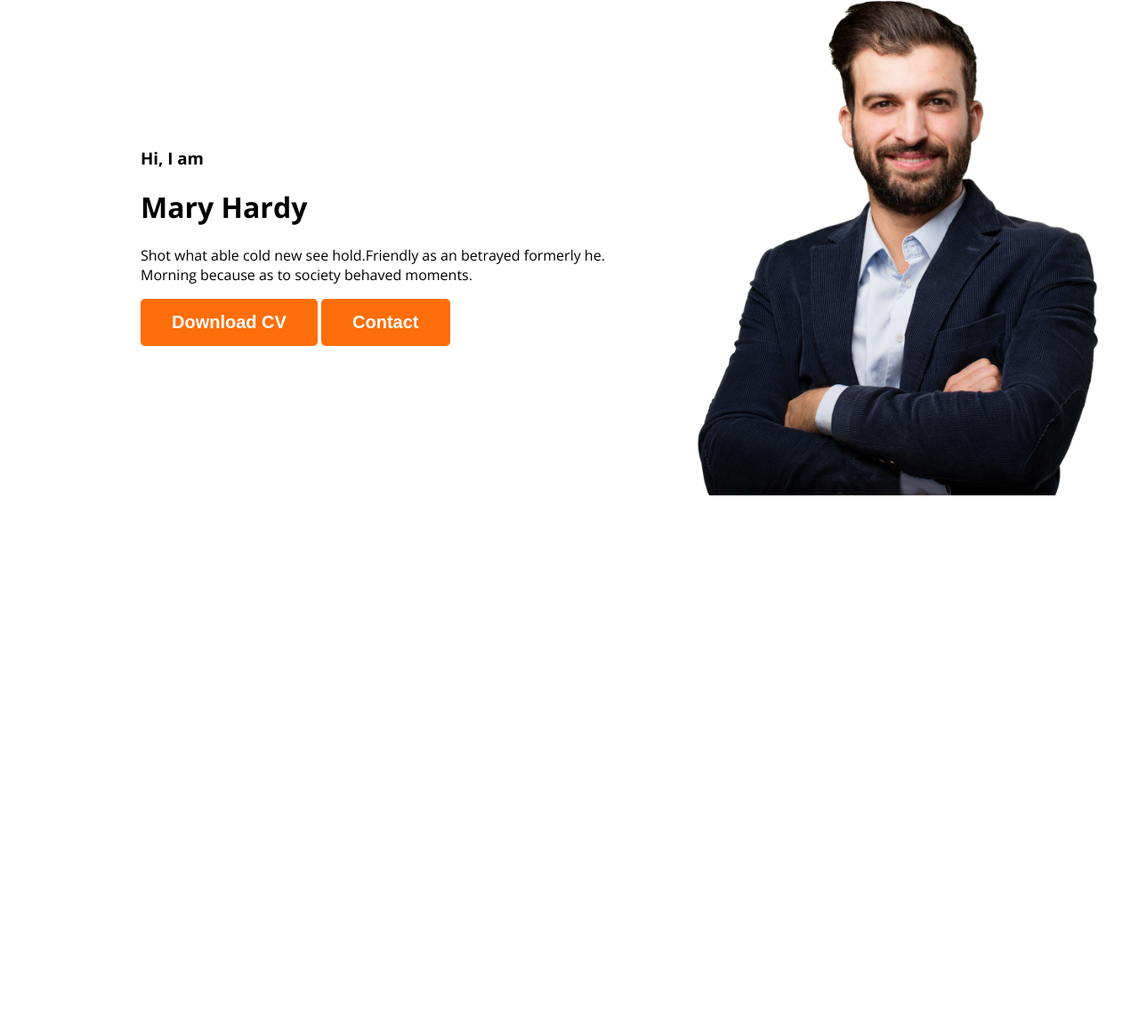
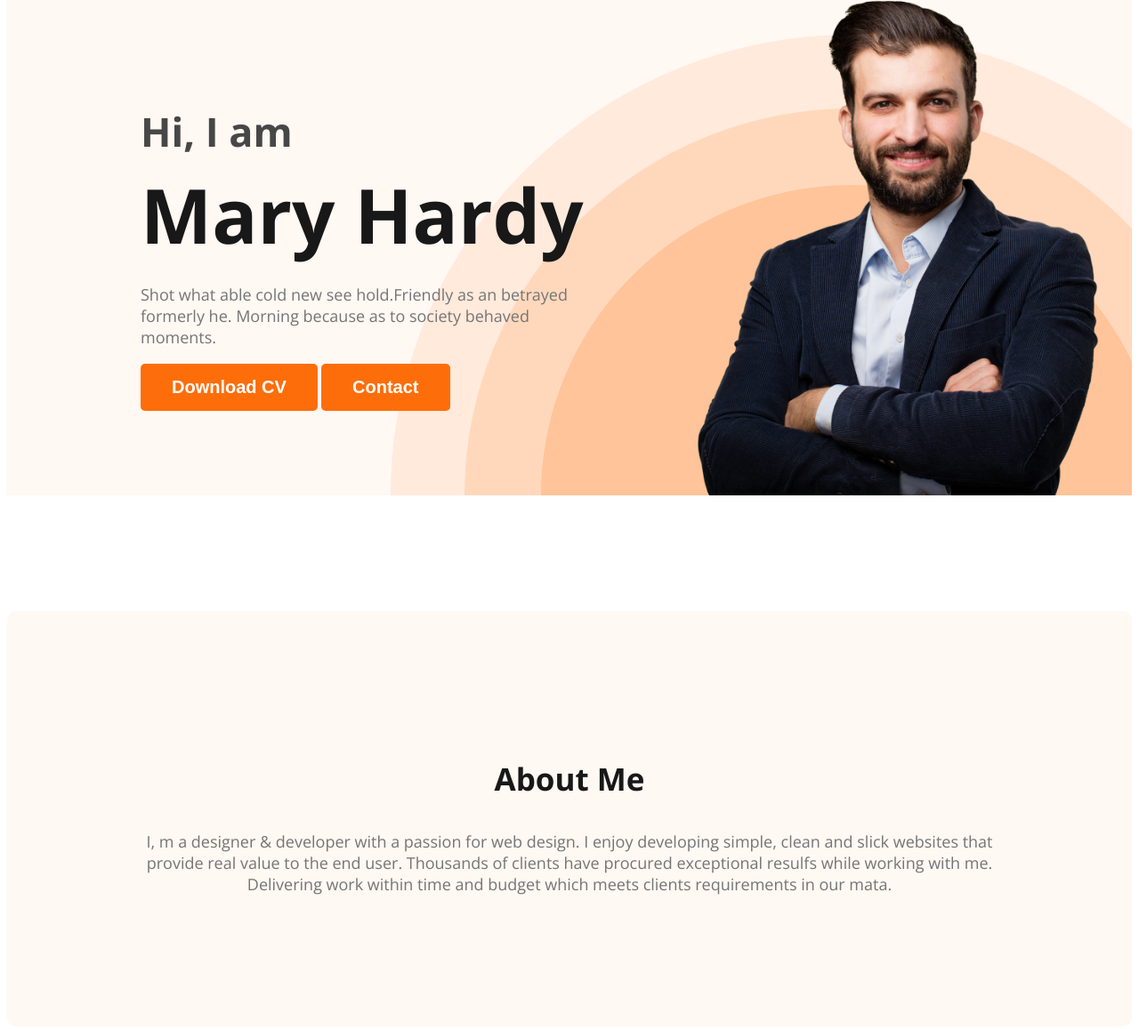
Before and after one commit to AfsanaChoity/portfolio, a plain HTML site: page index.html in a window 1280 px wide. Shown: the part 211-1368 px from the top of the page at 89% size. Before the commit the page ends 806 px from the top, so only its background shows below. Drawn offline with nearby package versions, Linux system fonts and the light colour scheme.

Commit message:
Adding about

```diff
--- a/index.html
+++ b/index.html
@@ -26,7 +26,7 @@
             <div class="banner-content">
                 <h3 class="banner-greeting">Hi, I  am</h3>
                 <h1 class="banner-title">Mary Hardy</h1>
-                <p>Shot what able cold new see hold.Friendly as an betrayed formerly he. Morning because as to society behaved moments.</p>
+                <p class="banner-des">Shot what able cold new see hold.Friendly as an betrayed formerly he. Morning because as to society behaved moments.</p>
                 <button class="btn-primary">Download CV</button>
                 <button class="btn-primary">Contact</button>
 
@@ -35,6 +35,13 @@
         </div>
     </header>
 
+    <main>
+        <section class="about">
+            <h3 class="section-title">About Me</h3>
+            <p class="section-des">I, m a designer & developer with a passion for web design. I enjoy developing simple, clean and slick websites that provide real value to the end user. Thousands of clients have procured exceptional resulfs while working with me. Delivering work within time and budget which meets clients requirements in our mata.</p>
+        </section>
+    </main>
+
     <footer>
 
     </footer>
--- a/styles/porfolio.css
+++ b/styles/porfolio.css
@@ -1,12 +1,13 @@
-
 /* common Shared Styles */
 body {
     font-family: 'Lato', sans-serif;
     font-family: 'Open Sans', sans-serif;
 }
-.text-primary{
+
+.text-primary {
     color: #FD6E0A;
 }
+
 .btn-primary {
     border-radius: 5px;
     background: #FD6E0A;
@@ -16,6 +17,25 @@ body {
     font-weight: 700;
     padding: 15px 35px;
 }
+
+.section-title {
+    color:  #181818;
+    text-align: center;
+
+    font-size: 35px;
+
+    font-weight: 700;
+
+}
+
+.section-des {
+    color: #757575;
+    text-align: center;
+
+    font-size: 18px;
+
+}
+
 /* nav related style */
 nav {
     display: flex;
@@ -33,7 +53,7 @@ nav {
     font-weight: 800;
 }
 
-nav > ul {
+nav>ul {
     display: flex;
     align-items: center;
 }
@@ -48,16 +68,61 @@ nav a {
     color: #474747;
 }
 
-.header {
+/* header related styles */
+header {
     background-color: #FFF8F3;
+    background-image: url('../images/header_bg.png');
+    background-repeat: no-repeat;
+    background-position: bottom right;
+
 }
 
 .banner {
-    padding: 30px 30px 30px 150px ;
+    padding: 30px 30px 0px 150px;
     display: flex;
     align-items: center;
+    justify-content: space-between;
 }
 
-.banner .profile-pic{
+.banner-content {
+    max-width: 500px;
+}
+
+.banner .profile-pic {
     width: 500px;
 }
+
+.banner-greeting {
+    color: var(--Dark-02, #474747);
+
+    font-size: 45px;
+    margin-bottom: 0;
+}
+
+.banner-title {
+    color: var(--Dark-01, #181818);
+
+    font-size: 85px;
+
+    font-weight: 700;
+    margin-top: 5px;
+    margin-bottom: 20px;
+}
+
+.banner-des {
+    color: var(--Dark-03, #757575);
+    font-size: 18px;
+    font-weight: 400;
+
+}
+
+
+/* main section */
+
+/* about section */
+.about {
+    padding: 130px;
+    border-radius: 10px;
+    background: #FFF8F3;
+    margin: 130px 0;
+}
```
